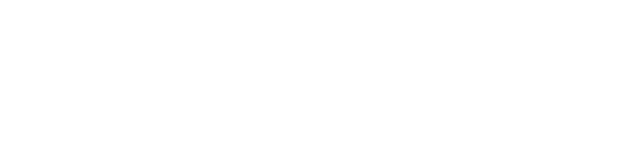
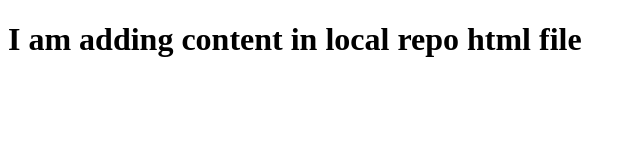
Before and after one commit to Srinivas-Talari/localrepo, a plain HTML site: page index.html in a window 1280 px wide. Shown: the whole page, without its empty margins (0-640 px from the left). Drawn offline with Linux system fonts and the light colour scheme.

Commit message:
add content

```diff
--- a/index.html
+++ b/index.html
@@ -6,6 +6,6 @@
     <title>Document</title>
 </head>
 <body>
-
+    <h1>I am adding content in local repo html file</h1>
 </body>
 </html>
```
